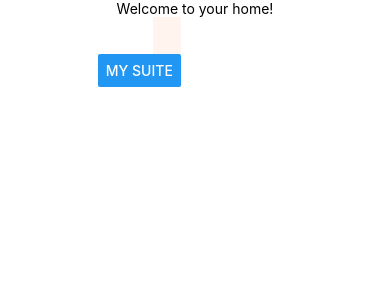
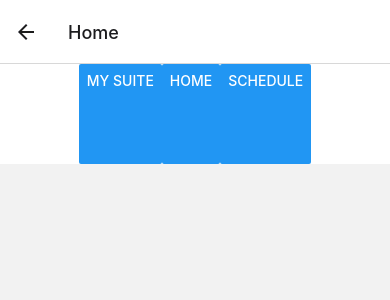
Before and after one commit to Oasis-NEU/f23-group08, a React Native app in the folder ShowerApp/: screen /Home in a window 390 px wide. Shown: the top 300 px of the page. Built offline with nearby package versions, Linux system fonts and the light colour scheme.

Commit message:
Set up sign in page, started navigation system
Installed React Navigation

```diff
--- a/ShowerApp/App.js
+++ b/ShowerApp/App.js
@@ -1,9 +1,41 @@
 import { StatusBar } from 'expo-status-bar';
-import { StyleSheet, Text, View } from 'react-native';
-import Home from './Home';
+import { StyleSheet, Text, View} from 'react-native';
+import * as React from 'react';
+import { NavigationContainer, StackActions } from '@react-navigation/native';
+import { createNativeStackNavigator } from '@react-navigation/native-stack';
+
+import Home from './Screens/Home';
+import MySuite from './Screens/MySuite';
+import Schedule from './Screens/Schedule';
+import SignIn from './Screens/SignInPage';
+
+const Stack = createNativeStackNavigator();
 
 export default function App() {
-  return <Home />;
+  return (
+    <NavigationContainer>
+      <Stack.Navigator>
+
+      <Stack.Screen
+          name = "Sign In"
+          component = {SignIn} />
+
+        <Stack.Screen
+          name = "Home"
+          component = {Home} />
+
+        <Stack.Screen
+          name = "My Suite"
+          component = {MySuite} />
+
+        <Stack.Screen
+          name = "Schedule"
+          component = {Schedule} />
+
+      </Stack.Navigator>
+    </NavigationContainer>
+
+  );
 
 }
 
--- /dev/null
+++ b/ShowerApp/Components/Sliders.js
@@ -0,0 +1,33 @@
+import { StatusBar } from 'expo-status-bar';
+import { StyleSheet, Text, View, SafeAreaView, Image, Button} from 'react-native';
+import { NavigationContainer } from '@react-navigation/native';
+import { createNativeStackNavigator } from '@react-navigation/native-stack';
+
+export default function Sliders( { navigation } ) {
+
+    return(
+            <SafeAreaView style= {styles.container}>
+                <Button
+                    title = "My Suite"
+                    onPress = {() => navigation.navigate('My Suite') } />
+                <Button
+                    title = "Home"
+                    onPress = {() => navigation.navigate('Home') } />
+
+                <Button
+                    title = "Schedule"
+                    onPress = {() => navigation.navigate('Schedule') } />
+            </SafeAreaView>
+    );
+}
+
+
+const styles = StyleSheet.create({
+    container: {
+      height: 100,
+      flexDirection: 'row',
+      backgroundColor: '#ffff',
+      justifyContent: 'flex-end',
+    },
+
+  });
--- /dev/null
+++ b/ShowerApp/Screens/Home.js
@@ -0,0 +1,31 @@
+import { StatusBar } from 'expo-status-bar';
+import { StyleSheet, Text, View, SafeAreaView, Image} from 'react-native';
+import Sliders from '../Components/Sliders';
+
+export default function Home() {
+    return (
+        <SafeAreaView style={styles.container}>
+
+          <StatusBar style="auto" />
+
+            <SafeAreaView style = {styles.sliders}>
+                <Sliders />
+            </SafeAreaView>
+        </SafeAreaView>
+      );
+}
+
+const styles = StyleSheet.create({
+    container: {
+
+      flexDirection: 'column',
+      backgroundColor: '#ffff',
+      alignItems: 'center',
+      justifyContent: 'center',
+    },
+
+
+
+
+
+  });
--- /dev/null
+++ b/ShowerApp/Screens/MySuite.js
@@ -0,0 +1,33 @@
+import { StatusBar } from 'expo-status-bar';
+import { StyleSheet, Text, View, SafeAreaView, Image} from 'react-native';
+import Sliders from '../Components/Sliders';
+
+export default function MySuite() {
+    return (
+        <SafeAreaView style={styles.container}>
+
+          <Text>Welcome to My Suite!</Text>
+
+          <StatusBar style="auto" />
+
+            <SafeAreaView style = {styles.sliders}>
+                <Sliders />
+            </SafeAreaView>
+        </SafeAreaView>
+      );
+}
+
+const styles = StyleSheet.create({
+    container: {
+
+      flexDirection: 'column',
+      backgroundColor: '#ffff',
+      alignItems: 'center',
+      justifyContent: 'center',
+    },
+
+
+
+
+
+  });
--- a/ShowerApp/Home.js
+++ b/ShowerApp/Screens/Schedule.js
@@ -1,12 +1,13 @@
 import { StatusBar } from 'expo-status-bar';
 import { StyleSheet, Text, View, SafeAreaView, Image} from 'react-native';
-import Sliders from './Sliders';
+import Sliders from '../Components/Sliders';
 
-export default function Home() {
+export default function Schedule() {
     return (
         <SafeAreaView style={styles.container}>
-          <Text>Welcome to your home!</Text>
+
           <StatusBar style="auto" />
+
             <SafeAreaView style = {styles.sliders}>
                 <Sliders />
             </SafeAreaView>
@@ -16,6 +17,7 @@ export default function Home() {
 
 const styles = StyleSheet.create({
     container: {
+
       flexDirection: 'column',
       backgroundColor: '#ffff',
       alignItems: 'center',
--- /dev/null
+++ b/ShowerApp/Screens/SignInPage.js
@@ -0,0 +1,60 @@
+import { StatusBar } from 'expo-status-bar';
+import { StyleSheet, Text, View, SafeAreaView, Image, TextInput, Button} from 'react-native';
+import {useEffect, useState} from 'react';
+import Sliders from '../Components/Sliders';
+
+export default function SignIn() {
+    const [Username, setUsername] = useState('');
+    const [Password, setPassword] = useState('');
+
+    return (
+
+        <SafeAreaView style={styles.container}>
+
+          <Text>Welcome to Suite Showers!</Text>
+
+          <TextInput
+            style={{height: 40}}
+            placeholder="Username"
+            onChangeText={(text) => setUsername(text)}
+         />
+
+          <TextInput
+            style={{height: 40}}
+            secureTextEntry={true}
+            placeholder="Password"
+            onChangeText={(text) => setPassword(text)}
+         />
+
+         <Button style = {styles.Button}
+            title = "Sign Up"
+            onPress = {() => console.log("Your username is " + Username + " and your password is " + Password)}
+
+         />
+
+
+        </SafeAreaView>
+      );
+}
+
+function addDatabase() {
+    // Do something to add username and password to the database
+}
+
+const styles = StyleSheet.create({
+    container: {
+      flexDirection: 'column',
+      backgroundColor: '#ffff',
+      alignItems: 'center',
+      justifyContent: 'center',
+    },
+
+    Button: {
+        backgroundColor: '#ffgff'
+    }
+
+
+
+
+
+  });
--- a/ShowerApp/Sliders.js
+++ /dev/null
@@ -1,34 +0,0 @@
-import { StatusBar } from 'expo-status-bar';
-import { StyleSheet, Text, View, SafeAreaView, Image, Button} from 'react-native';
-
-export default function Sliders() {
-    return(
-        <SafeAreaView style = {[styles.container, styles.ButtonStyle]}>
-            <SafeAreaView style= {styles.Sliders}>
-                <Button
-                    title = "My Suite"
-                    onPress = {() => console.log("Button tapped") } />
-            </SafeAreaView>
-        </SafeAreaView>
-    );
-}
-
-const styles = StyleSheet.create({
-    container: {
-      flexDirection: 'row',
-      backgroundColor: '#ffff',
-      alignItems: 'flex-end',
-      justifyContent: 'flex-end',
-    },
-
-    ButtonStyle: {
-        width: "33%",
-        height: 70,
-        backgroundColor: "#fff5ee",
-    },
-
-    sliders: {
-        flexDirection: 'row'
-    },
-
-  });
--- a/ShowerApp/package.json
+++ b/ShowerApp/package.json
@@ -10,6 +10,8 @@
   },
   "dependencies": {
     "@expo/webpack-config": "^19.0.0",
+    "@react-navigation/native": "^6.1.9",
+    "@react-navigation/native-stack": "^6.9.17",
     "@supabase/supabase-js": "^2.38.4",
     "expo": "^49.0.16",
     "expo-status-bar": "~1.6.0",
```
Also changed, not shown: ShowerApp/Sign up.js (deleted, +0 -25 lines), ShowerApp/Screens/Sign up.js (added), 1 other file (tests, documents, lock files or other folders).
